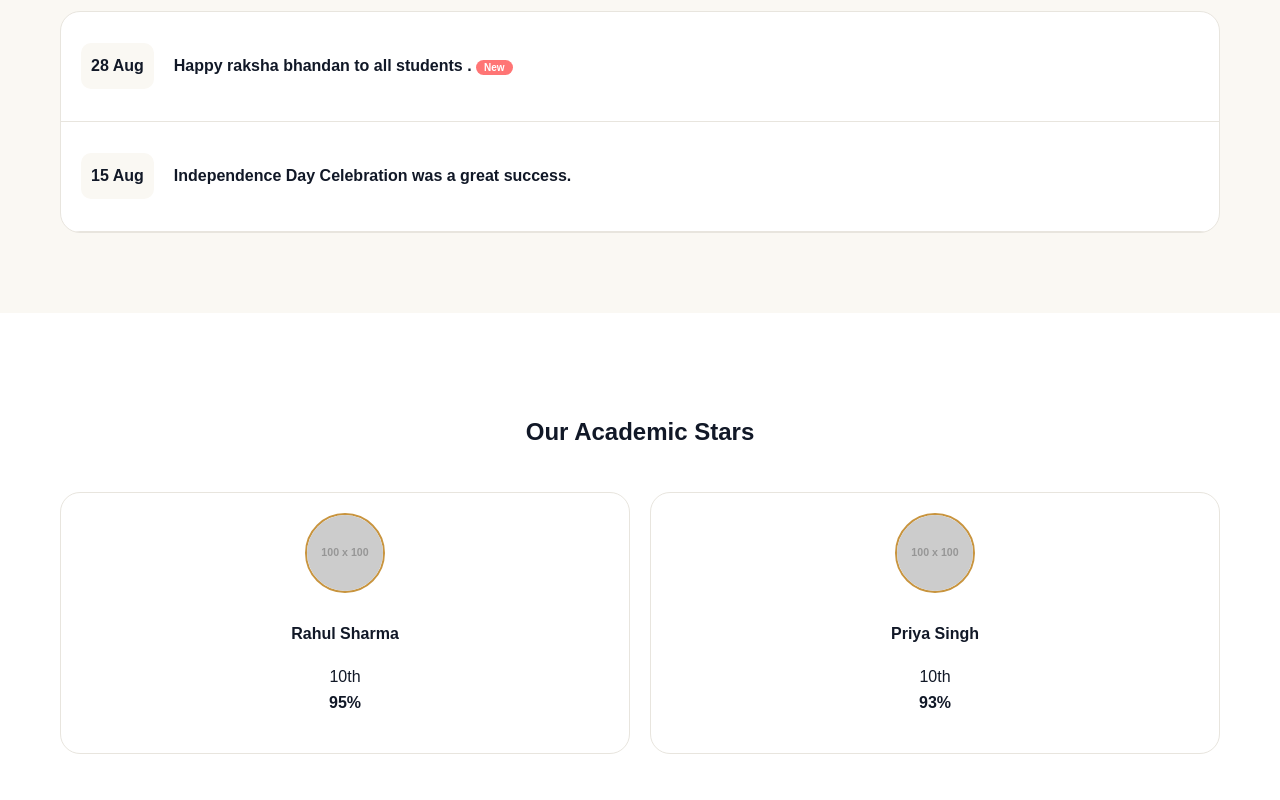
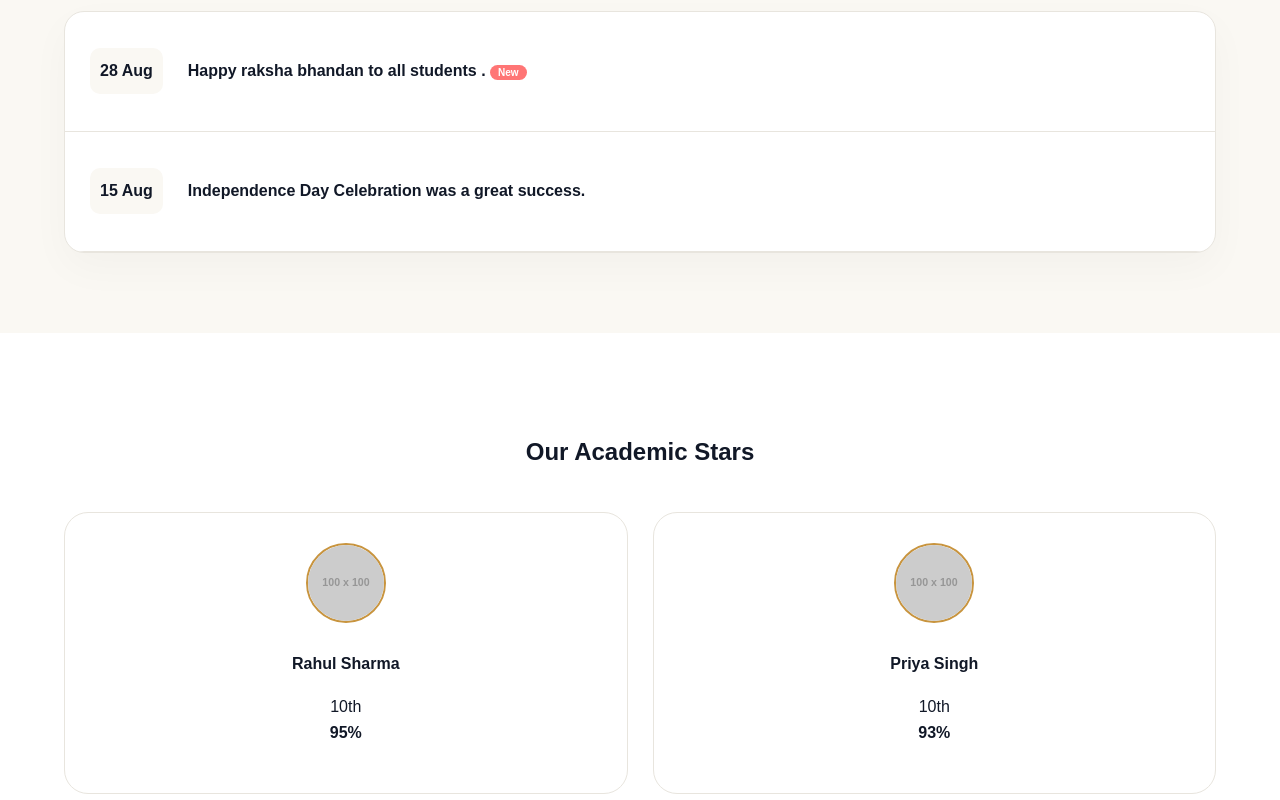
Before and after one commit to shivammeena603/pragati-public-school, a plain HTML site: page index.html in a window 1280 px wide. Shown: the part 820-1620 px from the top of the page. Drawn offline with Linux system fonts and the light colour scheme; placeholder pictures from the web are drawn by us.

Commit message:
Enhance styles for notice board and mobile menu

```diff
--- a/style.css
+++ b/style.css
@@ -20,3 +20,62 @@
 .section{padding:80px 0}.soft{background:var(--cream)}.center{text-align:center;margin-bottom:40px}.reveal{opacity:0;transform:translateY(20px);transition:.7s}.reveal.show{opacity:1;transform:none}
 @keyframes blink{0%,100%{opacity:1}50%{opacity:.5}}
 @media(max-width:800px){.hero-grid{grid-template-columns:1fr}.nav nav{display:none}}
+
+
+/* Container fix */
+.container { width: min(1200px, 90%); margin: auto; }
+
+/* Notice Board Look Improvement */
+.notice-wrapper {
+    background: #fff;
+    border: 1px solid var(--line);
+    border-radius: 20px;
+    box-shadow: 0 15px 40px rgba(0,0,0,0.03);
+    overflow: hidden;
+}
+
+.notice-item {
+    display: flex;
+    padding: 25px;
+    gap: 25px;
+    border-bottom: 1px solid var(--line);
+    align-items: center;
+    transition: 0.3s;
+}
+
+.notice-item:hover { background: #fffcf5; }
+
+/* Toppers Card Fix */
+.topper-grid {
+    display: grid;
+    grid-template-columns: repeat(auto-fit, minmax(180px, 1fr));
+    gap: 25px;
+}
+
+.topper-card {
+    background: #fff;
+    padding: 30px 20px;
+    border-radius: 24px;
+    border: 1px solid var(--line);
+    text-align: center;
+}
+
+/* Mobile Menu Fix */
+@media (max-width: 800px) {
+    .nav nav.open {
+        display: flex;
+        position: absolute;
+        top: 78px;
+        left: 0;
+        right: 0;
+        background: #fff;
+        flex-direction: column;
+        padding: 30px;
+        border-bottom: 2px solid var(--gold);
+        z-index: 100;
+        box-shadow: 0 10px 30px rgba(0,0,0,0.1);
+    }
+    .menu { display: block; cursor: pointer; }
+    .hero-grid { grid-template-columns: 1fr; text-align: center; gap: 40px; }
+    .hero-logo-wrap { width: 120px; height: 120px; }
+}
```
